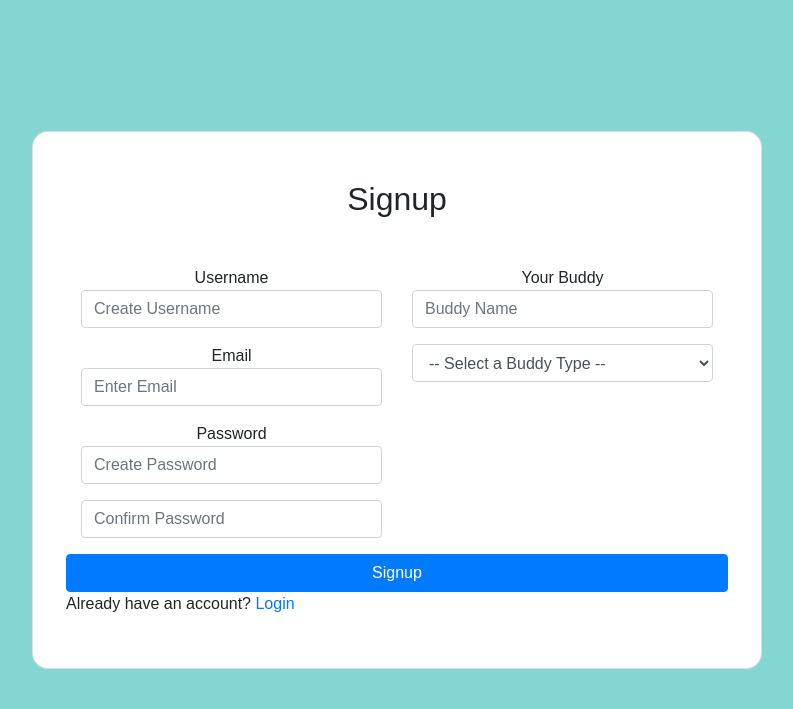
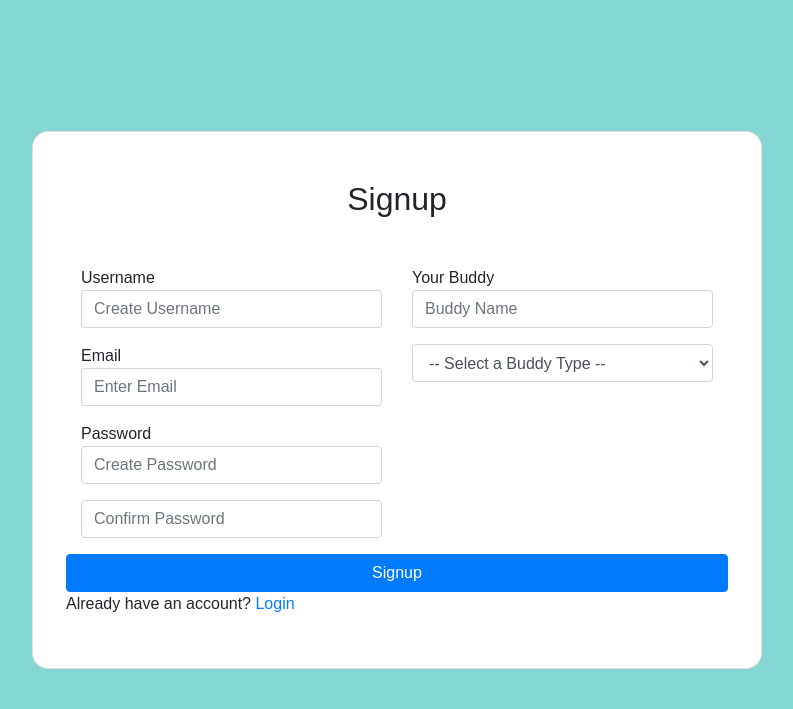
Before and after one commit to Barnesy41/Sustainable-Buddies, a Django app: template under_my_scrum_brella/under_my_scrum_brella/templates/signup.html in a window 1280 px wide. Shown: the part 47-756 px from the top of the page, without its empty margins (243-1036 px from the left). Run offline with Django 5.2, Linux system fonts and the light colour scheme; the template is opened without the code that fills it, so the values that code supplies are empty; some libraries are stand-ins or nearby versions.

Commit message:
bugfix - input box labels were showing incorrectly

```diff
--- a/under_my_scrum_brella/under_my_scrum_brella/static/styles.css
+++ b/under_my_scrum_brella/under_my_scrum_brella/static/styles.css
@@ -83,3 +83,8 @@ nav ul li a {
 .login-btn:hover, .signup-btn:hover {
     background-color: #4a9f9b;
 }
+
+.label-left{
+    text-align: left;
+    display: block;
+}
--- a/under_my_scrum_brella/under_my_scrum_brella/templates/signup.html
+++ b/under_my_scrum_brella/under_my_scrum_brella/templates/signup.html
@@ -37,19 +37,19 @@
 
                                     <!-- username input -->
                                     <div class="form-group">
-                                        <label for="username" class="mb-0">Username</label>
+                                        <label for="username" class="mb-0 label-left">Username</label>
                                         <input type="text" class="form-control" id="username" placeholder="Create Username">
                                     </div>
 
                                     <!-- Email input -->
                                     <div class="form-group">
-                                        <label for="email" class="mb-0">Email</label>
+                                        <label for="email" class="mb-0 label-left">Email</label>
                                         <input type="email" class="form-control" id="email" placeholder="Enter Email">
                                     </div>
 
                                     <!-- password input -->
                                     <div class="form-group">
-                                        <label for="password" class="mb-0">Password</label>
+                                        <label for="password" class="mb-0 label-left">Password</label>
                                         <div class="input-group">
                                             <input type="password" class="form-control" id="password" placeholder="Create Password">
                                         </div>
@@ -66,7 +66,7 @@
                                 <div class="col-md-6">
 
                                     <div class="form-group">
-                                        <label for="buddyName" class="mb-0">Your Buddy</label>
+                                        <label for="buddyName" class="mb-0 label-left">Your Buddy</label>
                                         <input type="text" class="form-control" id="buddyName" placeholder="Buddy Name">
                                     </div>
 
```
